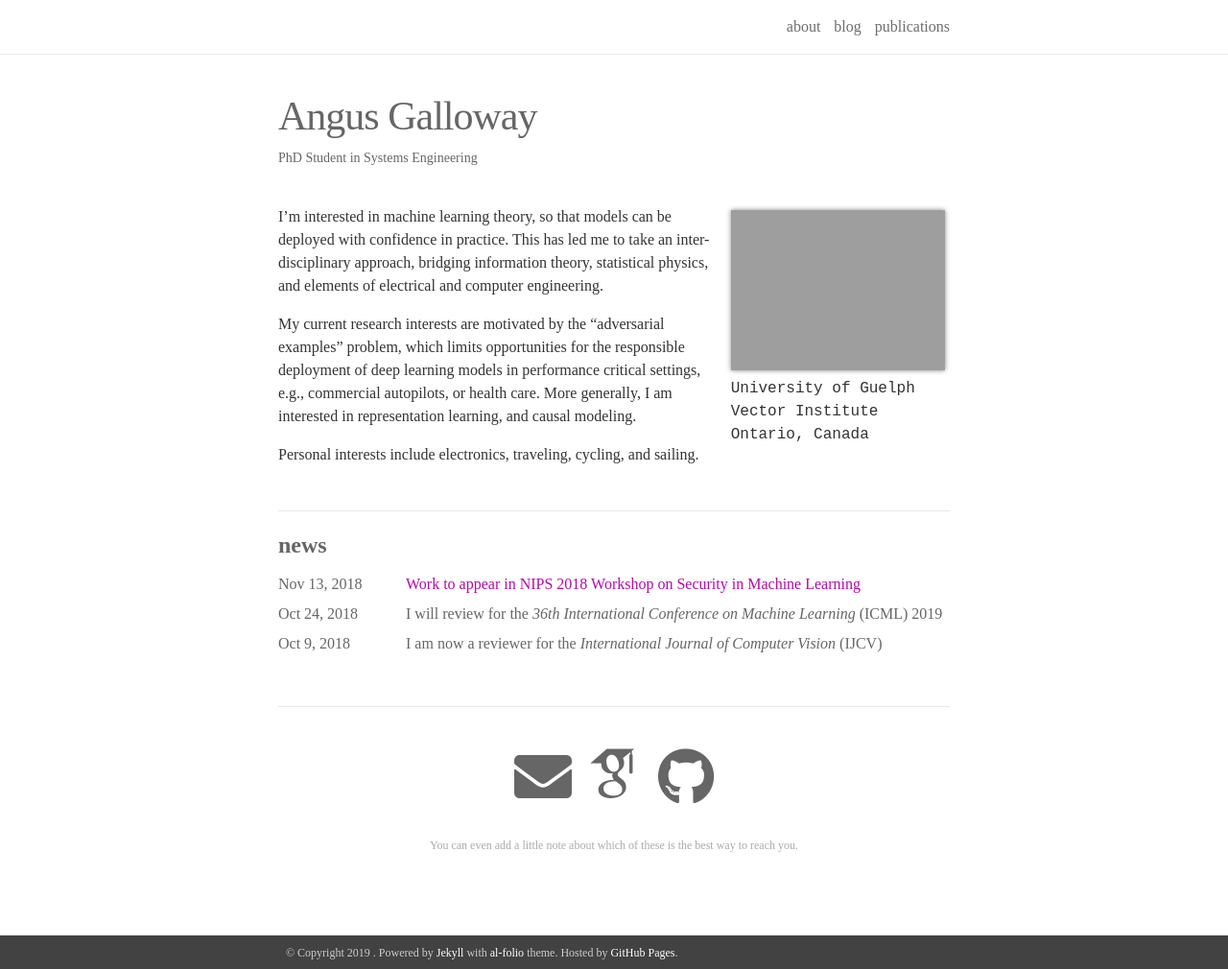
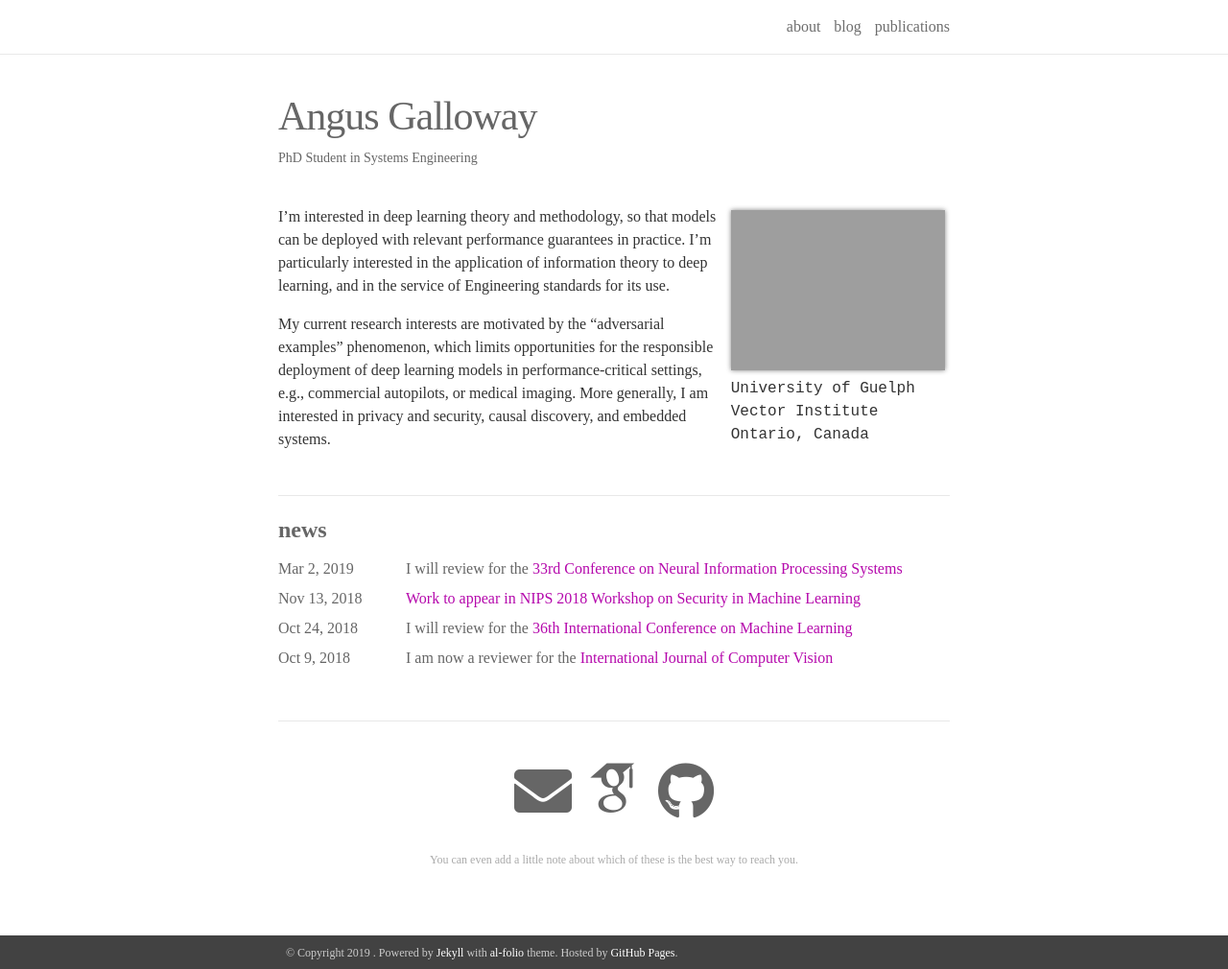
Before and after one commit to AngusG/angusg.github.io, a Jekyll site: the page built from _pages/about.md, in a window 1280 px wide and 1010 px high. Shown: the whole window at 96% size. Built offline with Jekyll 4.4.1, drawn with Linux system fonts in a browser that asks for light colours; nearby versions of some CDN libraries; some web fonts are replaced.

Commit message:
edit main, add a4

```diff
--- a/_pages/about.md
+++ b/_pages/about.md
@@ -16,15 +16,13 @@ news: true
 social: true
 ---
 
-I’m interested in machine learning theory, so that models can be deployed
-with confidence in practice.
-This has led me to take an inter-disciplinary approach, bridging
-information theory, statistical physics, and elements of electrical and computer engineering.
+I’m interested in deep learning theory and methodology, so that models can be
+deployed with relevant performance guarantees in practice. I'm particularly
+interested in the application of information theory to deep learning, and in the
+service of Engineering standards for its use.
 
-My current research interests are motivated by the “adversarial examples" problem,
-which limits opportunities for the responsible deployment of deep learning models
-in performance critical settings, e.g., commercial autopilots, or health care.
-More generally, I am interested in representation learning, and causal modeling.
-
-Personal interests include electronics, traveling, cycling,
-and sailing.
+My current research interests are motivated by the “adversarial examples"
+phenomenon, which limits opportunities for the responsible deployment of deep
+learning models in performance-critical settings, e.g., commercial autopilots,
+or medical imaging. More generally, I am interested in privacy and security,
+causal discovery, and embedded systems.
```
Also changed, not shown: _news/announcement_1.md (+1 -1 lines), _news/announcement_2.md (+1 -1 lines), _news/announcement_4.md (added, +7 -0 lines).
